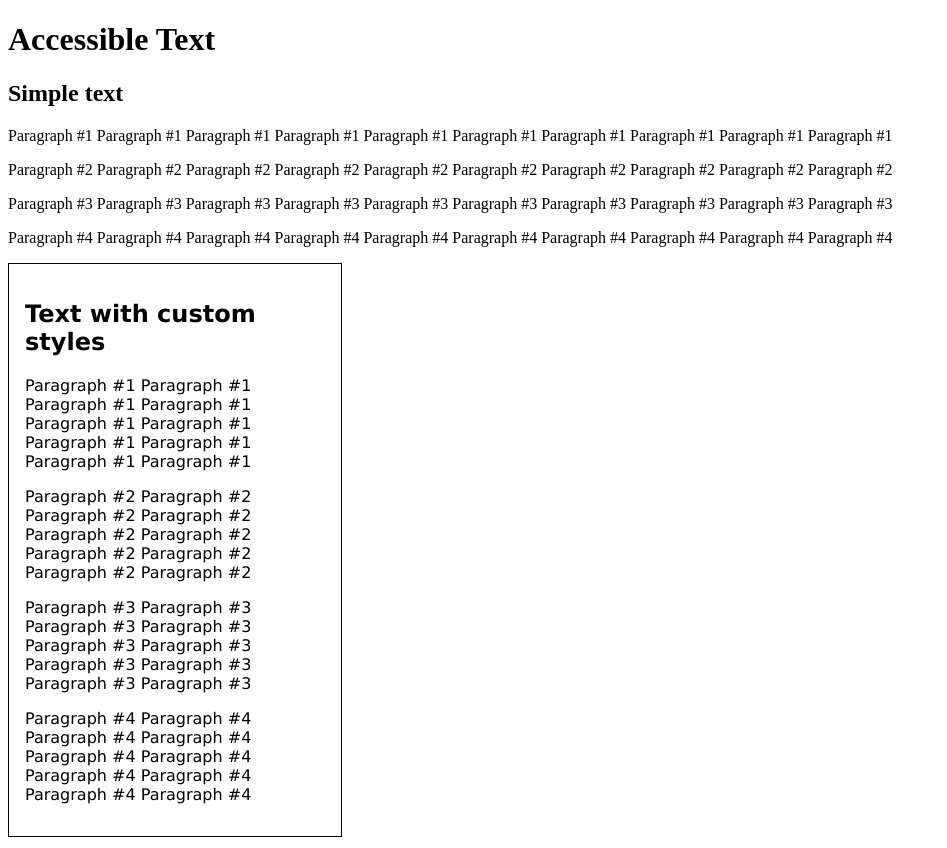
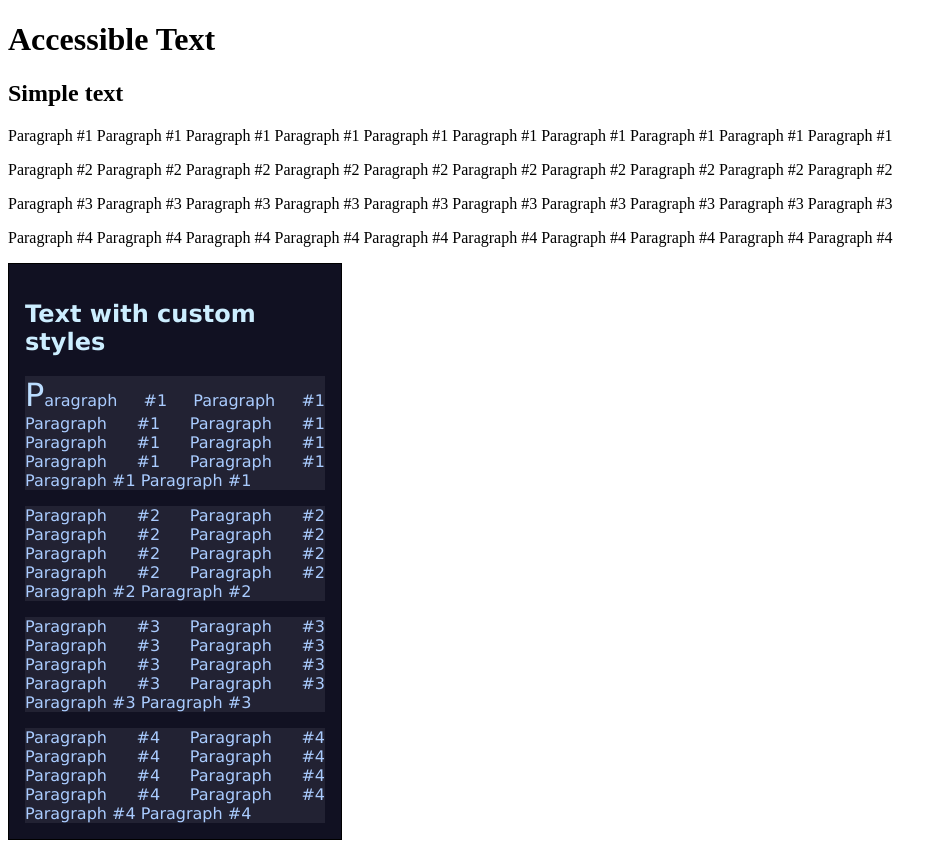
Before and after one commit to danmt/accessible-text, an Angular app: page / in a window 1280 px wide. Shown: the whole page, without its empty margins (0-947 px from the left). Built offline with nearby package versions, Linux system fonts and the light colour scheme.

Commit message:
improved text with custom styles

```diff
--- a/src/app/app.component.html
+++ b/src/app/app.component.html
@@ -1,15 +1,22 @@
-<header>
-  <h1>Accessible Text</h1>
+<header aria-labelledby="page-title">
+  <h1 id="page-title">Accessible Text</h1>
 </header>
 
 <main>
-  <section>
-    <h2>Simple text</h2>
+  <section aria-labelledby="simple-text-title">
+    <h2 id="simple-text-title">Simple text</h2>
     <app-text [innerContent]="text"></app-text>
   </section>
 
-  <section class="styled">
-    <h2>Text with custom styles</h2>
-    <app-text [innerContent]="text"></app-text>
+  <section aria-labelledby="text-with-custom-style-title" class="styled">
+    <h2 id="text-with-custom-style-title">Text with custom styles</h2>
+    <app-text [innerContent]="text">
+      <ng-template #paragraphTemplate let-ctx>
+        <p class="custom-paragraph" [ngClass]="{ first: ctx.first }">
+          {{ ctx.paragraph }}
+        </p>
+        <div *ngIf="!ctx.last" class="custom-separator"></div>
+      </ng-template>
+    </app-text>
   </section>
 </main>
--- a/src/app/app.component.scss
+++ b/src/app/app.component.scss
@@ -1,6 +1,26 @@
 .styled {
   font-family: Verdana, Geneva, Tahoma, sans-serif;
   border: 1px solid black;
+  background-color: #111122;
+  color: #cceeff;
   padding: 1rem;
   width: 300px;
 }
+
+.custom-paragraph {
+  background-color: #222233;
+  color: #aaccff;
+  margin: 0;
+  text-align: justify;
+
+  &.first {
+    &::first-letter {
+      font-size: 200%;
+      color: #bbddff;
+    }
+  }
+}
+
+.custom-separator {
+  height: 1rem;
+}
--- a/src/app/shared/components/text/text.component.html
+++ b/src/app/shared/components/text/text.component.html
@@ -1 +1,16 @@
-<p *ngFor="let line of lines$ | async">{{ line }}</p>
+<ng-template #defaultParagraphTemplate let-ctx>
+  <p>{{ ctx.paragraph }}</p>
+</ng-template>
+
+<ng-container
+  *ngFor="
+    let paragraph of paragraphs$ | async;
+    let first = first;
+    let last = last
+  "
+  [ngTemplateOutlet]="paragraphTemplateRef || defaultParagraphTemplate"
+  [ngTemplateOutletContext]="{
+    $implicit: { first: first, last: last, paragraph: paragraph }
+  }"
+>
+</ng-container>
--- a/src/app/shared/components/text/text.component.ts
+++ b/src/app/shared/components/text/text.component.ts
@@ -1,4 +1,10 @@
-import { Component, ChangeDetectionStrategy, Input } from '@angular/core';
+import {
+  Component,
+  ChangeDetectionStrategy,
+  Input,
+  ContentChild,
+  TemplateRef
+} from '@angular/core';
 import { BehaviorSubject } from 'rxjs';
 import { map } from 'rxjs/operators';
 
@@ -9,9 +15,11 @@ import { map } from 'rxjs/operators';
   changeDetection: ChangeDetectionStrategy.OnPush
 })
 export class TextComponent {
+  @ContentChild('paragraphTemplate', { static: true })
+  paragraphTemplateRef: TemplateRef<any>;
   private text$ = new BehaviorSubject('');
 
-  lines$ = this.text$.asObservable().pipe(
+  paragraphs$ = this.text$.asObservable().pipe(
     map((content: string) =>
       content
         .split('\n')
```
